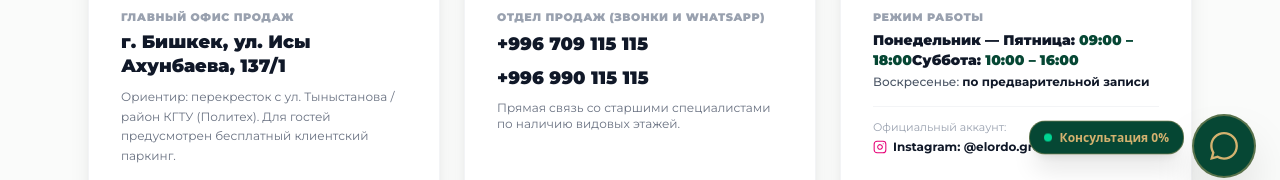
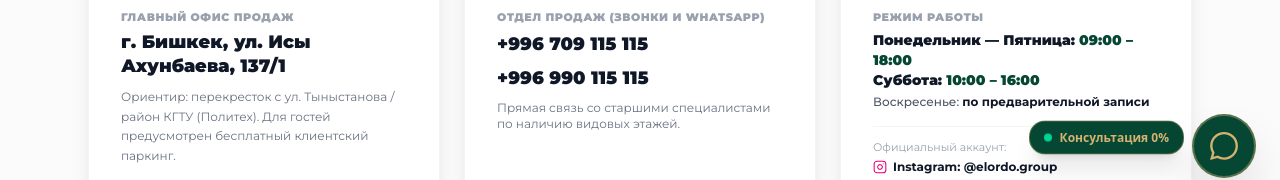
Before and after one commit to KairatbekDev/elordo-site, a Next.js app: page /contacts in a window 1280 px wide. Shown: the part 598-778 px from the top of the page. Built offline with nearby package versions, Linux system fonts and the light colour scheme; no server answers.

Commit message:
fix: update transparent logo icon and verify production build

```diff
--- a/app/contacts/page.tsx
+++ b/app/contacts/page.tsx
@@ -148,6 +148,8 @@ export default function ContactsPage() {
               </span>
               <p className="text-sm font-black text-gray-900">
                 Понедельник — Пятница: <span className="text-[#064734]">09:00 – 18:00</span>
+              </p>
+              <p className="text-sm font-black text-gray-900">
                 Суббота: <span className="text-[#064734]">10:00 – 16:00</span>
               </p>
               <p className="text-xs text-gray-600 mt-1 font-medium">
```
